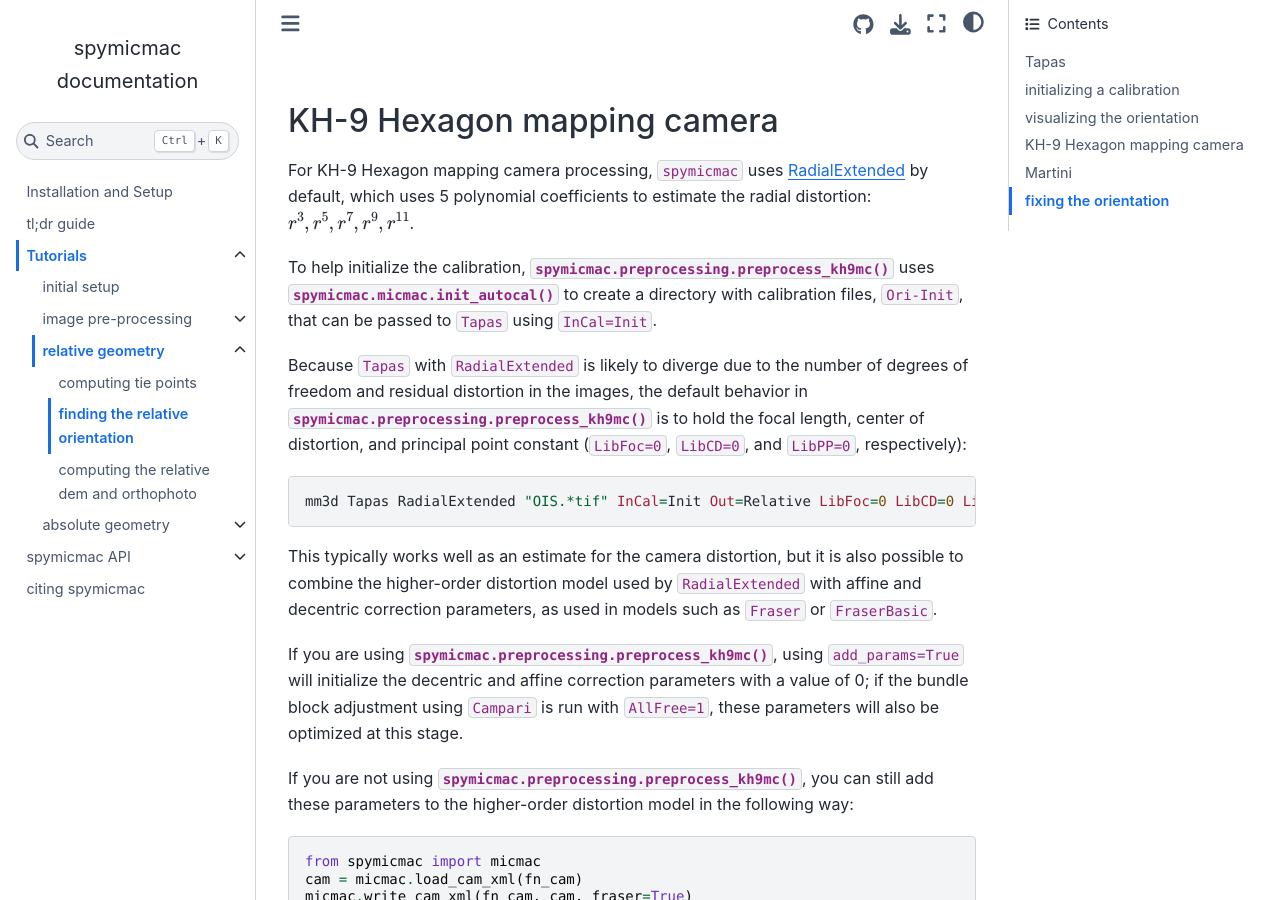
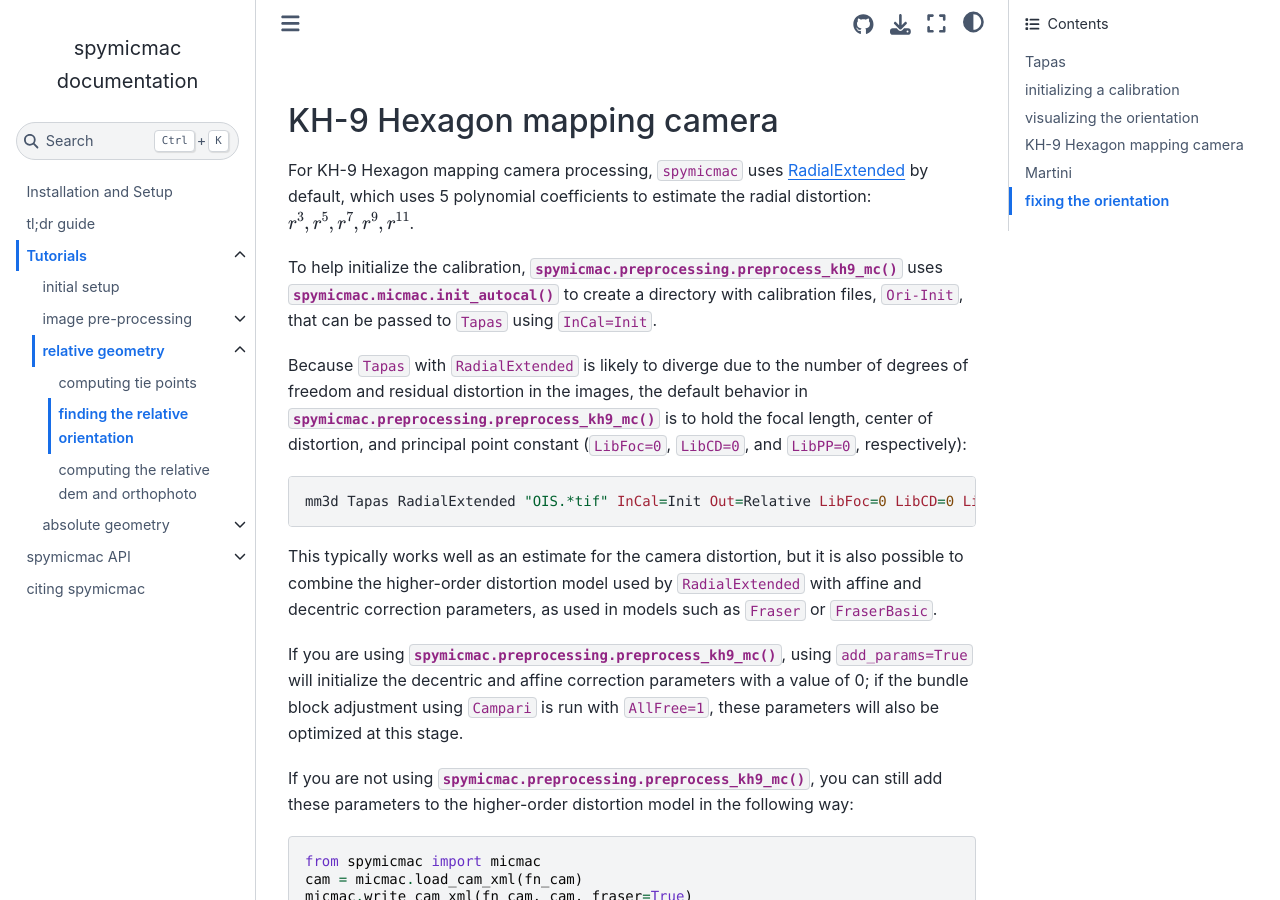
Before and after one commit to iamdonovan/spymicmac, a Sphinx documentation site: the page built from doc/tutorials/relative/tapas.rst, in a window 1280 px wide and 900 px high, scrolled down 2811 px. Built offline with Sphinx 7.4.7 and the Sphinx Book theme 1.1.4, drawn with Linux system fonts in a browser that asks for light colours; nearby versions of some CDN libraries; the version number could not be read and is left out.

Commit message:
correct links to preprocess_kh9_mc

```diff
--- a/doc/tutorials/preprocessing/geometric/declass/reseau.rst
+++ b/doc/tutorials/preprocessing/geometric/declass/reseau.rst
@@ -17,12 +17,13 @@ automatically detected locations:
 :py:meth:`spymicmac.resample.resample_hex`.
 
 .. note::
+
     Before running :py:meth:`spymicmac.resample.resample_hex`, you will also need to run
     :doc:`../../../../spymicmac/scripts/generate_micmac_measures` in order to generate the ``MeasuresCamera.xml`` file
     needed, then move ``MeasuresCamera.xml`` to the ``Ori-InterneScan`` directory in the correct folder.
 
-    If you are running these steps using the :doc:`../../../../spymicmac/scripts/preprocess_kh9` convenience tool,
-    these files will be automatically generated.
+    If you are running these steps using :py:meth:`spymicmac.preprocessing.preprocess_kh9_mc` or
+    :doc:`../../../../spymicmac/scripts/preprocess_kh9_mc`, these files will be automatically generated.
 
 
 cross removal
--- a/doc/tutorials/preprocessing/geometric/resampling.rst
+++ b/doc/tutorials/preprocessing/geometric/resampling.rst
@@ -16,7 +16,7 @@ bilinear resampling (by default) to warp the image to the grid defined by the r
     from spymicmac import resample
     resample.resample_hex(fn_img, 70)
 
-Using a value of 70 (the default used by :py:meth:`spymicmac.preprocessing.preprocess_kh9mc` will resample the images
+Using a value of 70 (the default used by :py:meth:`spymicmac.preprocessing.preprocess_kh9_mc` will resample the images
 to approximately 14 microns resolution (0.014 mm/px), creating images that are 32200 x 15400 pixels in size:
 
 .. image:: declass/img/resampled_mc.png
--- a/doc/tutorials/relative/tapas.rst
+++ b/doc/tutorials/relative/tapas.rst
@@ -126,12 +126,12 @@ For KH-9 Hexagon mapping camera processing, ``spymicmac`` uses
 `RadialExtended <https://micmac.ensg.eu/index.php/Tapas#RadialExtended>`_ by default, which uses 5 polynomial
 coefficients to estimate the radial distortion: :math:`r^3, r^5, r^7, r^9, r^{11}`.
 
-To help initialize the calibration, :py:meth:`spymicmac.preprocessing.preprocess_kh9mc` uses
+To help initialize the calibration, :py:meth:`spymicmac.preprocessing.preprocess_kh9_mc` uses
 :py:meth:`spymicmac.micmac.init_autocal` to create a directory with calibration files, ``Ori-Init``,
 that can be passed to ``Tapas`` using ``InCal=Init``.
 
 Because ``Tapas`` with ``RadialExtended`` is likely to diverge due to the number of degrees of freedom and residual
-distortion in the images, the default behavior in :py:meth:`spymicmac.preprocessing.preprocess_kh9mc` is to hold the
+distortion in the images, the default behavior in :py:meth:`spymicmac.preprocessing.preprocess_kh9_mc` is to hold the
 focal length, center of distortion, and principal point constant (``LibFoc=0``, ``LibCD=0``, and ``LibPP=0``,
 respectively):
 
@@ -143,11 +143,11 @@ This typically works well as an estimate for the camera distortion, but it is al
 distortion model used by ``RadialExtended`` with affine and decentric correction parameters, as used in models such as
 ``Fraser`` or ``FraserBasic``.
 
-If you are using :py:meth:`spymicmac.preprocessing.preprocess_kh9mc`, using ``add_params=True`` will initialize the
+If you are using :py:meth:`spymicmac.preprocessing.preprocess_kh9_mc`, using ``add_params=True`` will initialize the
 decentric and affine correction parameters with a value of 0; if the bundle block adjustment using ``Campari`` is
 run with ``AllFree=1``, these parameters will also be optimized at this stage.
 
-If you are not using :py:meth:`spymicmac.preprocessing.preprocess_kh9mc`, you can still add these parameters to the
+If you are not using :py:meth:`spymicmac.preprocessing.preprocess_kh9_mc`, you can still add these parameters to the
 higher-order distortion model in the following way:
 
 .. code-block:: python
```
